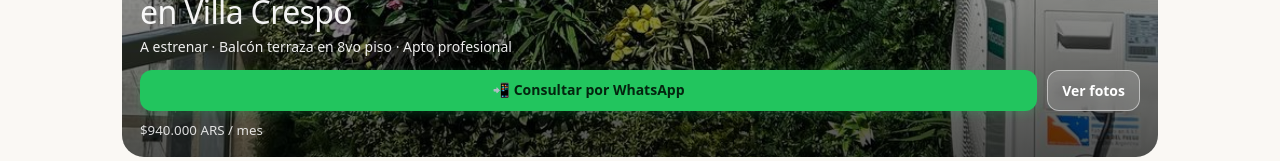
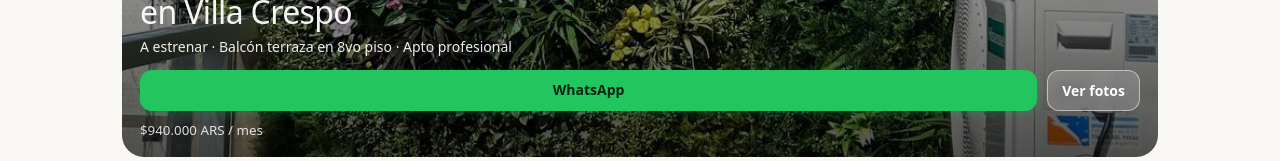
Before and after one commit to razor430/depto-alquiler, a React (Vite) app: page / in a window 1280 px wide. Shown: the part 525-686 px from the top of the page. Built offline with nearby package versions, Linux system fonts and the light colour scheme; no server answers.

Commit message:
Botones dicen WhatsApp

```diff
--- a/src/App.jsx
+++ b/src/App.jsx
@@ -105,7 +105,7 @@ export default function App() {
           <h1>{SITE.titulo}<br /><em>{SITE.zona}</em></h1>
           <p>{SITE.subtitulo}</p>
           <div className="hero-actions">
-            <a className="btn-wa" href={wa} target="_blank" rel="noreferrer">📲 Consultar por WhatsApp</a>
+            <a className="btn-wa" href={wa} target="_blank" rel="noreferrer">WhatsApp</a>
             <a className="btn-ghost" href="#galeria">Ver fotos</a>
           </div>
           <small>{SITE.precio}</small>
@@ -229,7 +229,7 @@ export default function App() {
         <ul>
           {SITE.requisitos.map((r) => <li key={r}>· {r}</li>)}
         </ul>
-        <a className="btn-wa big" href={wa} target="_blank" rel="noreferrer">📲 Consultar por WhatsApp</a>
+        <a className="btn-wa big" href={wa} target="_blank" rel="noreferrer">WhatsApp</a>
         <small>Respuesta rápida · Sin compromiso</small>
       </section>
 
```
